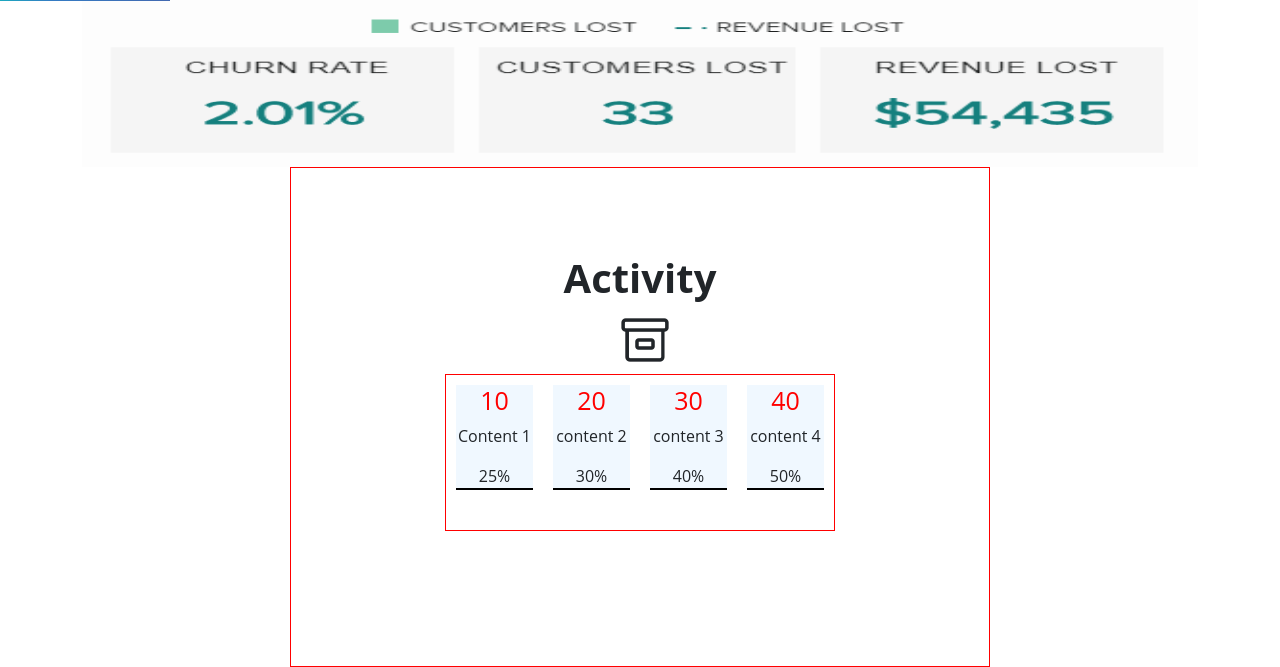
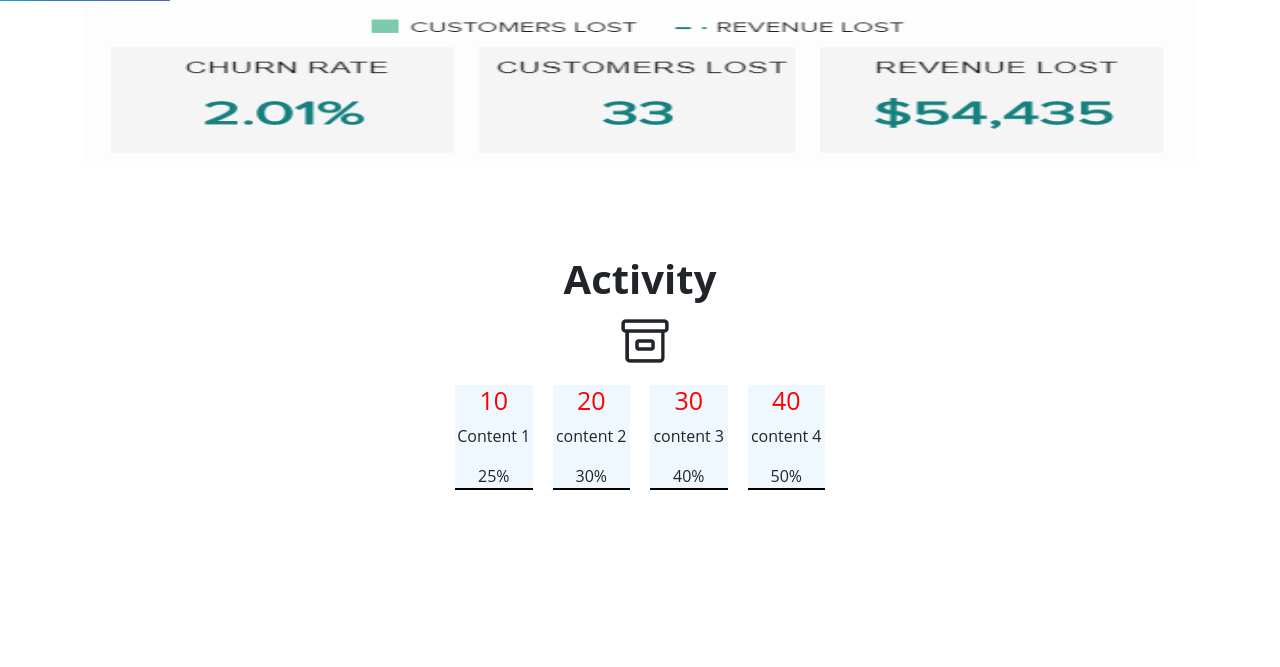
Before and after one commit to VMAswin/CRM, a Django app: page /dashboard in a window 1280 px wide. Shown: the part 855-1522 px from the top of the page. Run offline with Django 5.2, Linux system fonts and the light colour scheme; some libraries are stand-ins or nearby versions.

Commit message:
seventh commit

```diff
--- a/templates/dashboard.html
+++ b/templates/dashboard.html
@@ -230,7 +230,7 @@ background: linear-gradient(90deg, rgba(28,168,191,1) 0%, rgba(53,123,195,1) 31%
 #con5{
   width: 100%;
     max-width: 700px;
-    border: 1px solid red;
+
     position: relative;
     top: 100px;
     height: 500px;
@@ -240,7 +240,7 @@ background: linear-gradient(90deg, rgba(28,168,191,1) 0%, rgba(53,123,195,1) 31%
  bottom: 20px;
 }
 #archive-container{
-  border: 1px solid red;
+
   width: 390px;
   position: relative;
   bottom: 30px;
@@ -259,7 +259,7 @@ background: linear-gradient(90deg, rgba(28,168,191,1) 0%, rgba(53,123,195,1) 31%
     <div class="collapse navbar-collapse" id="navbarSupportedContent">
         <ul class="navbar-nav mr-auto flex-column vertical-nav ">
           <li class="nav-item">
-            <a href="" class="nav-link">
+            <a href="{% url 'home' %}" class="nav-link">
               <i class="fa fa-home"></i>
               <strong>Home</strong>
             </a>
```
